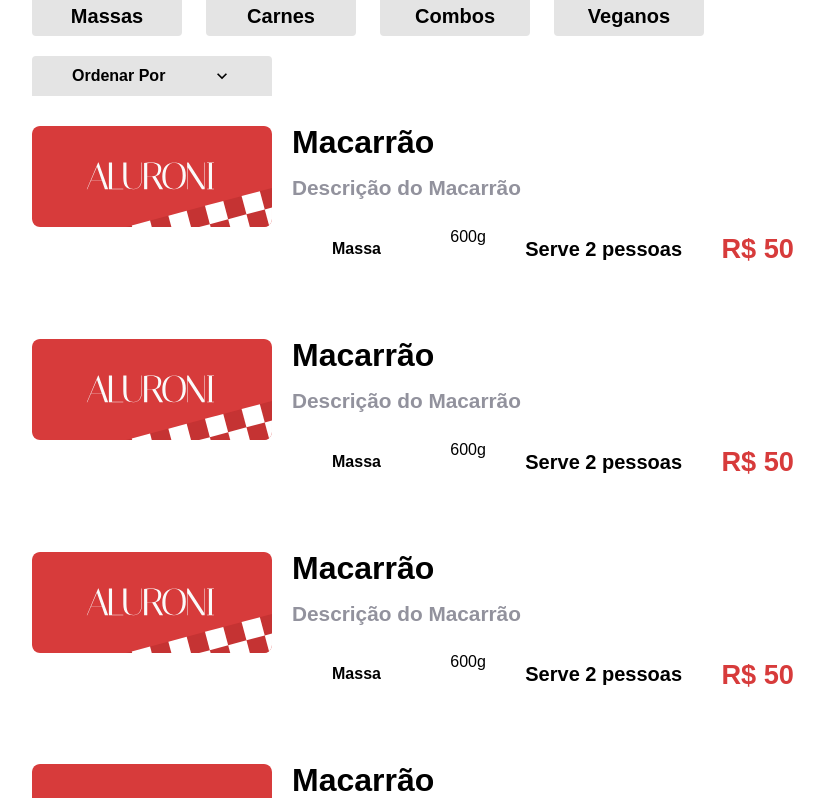
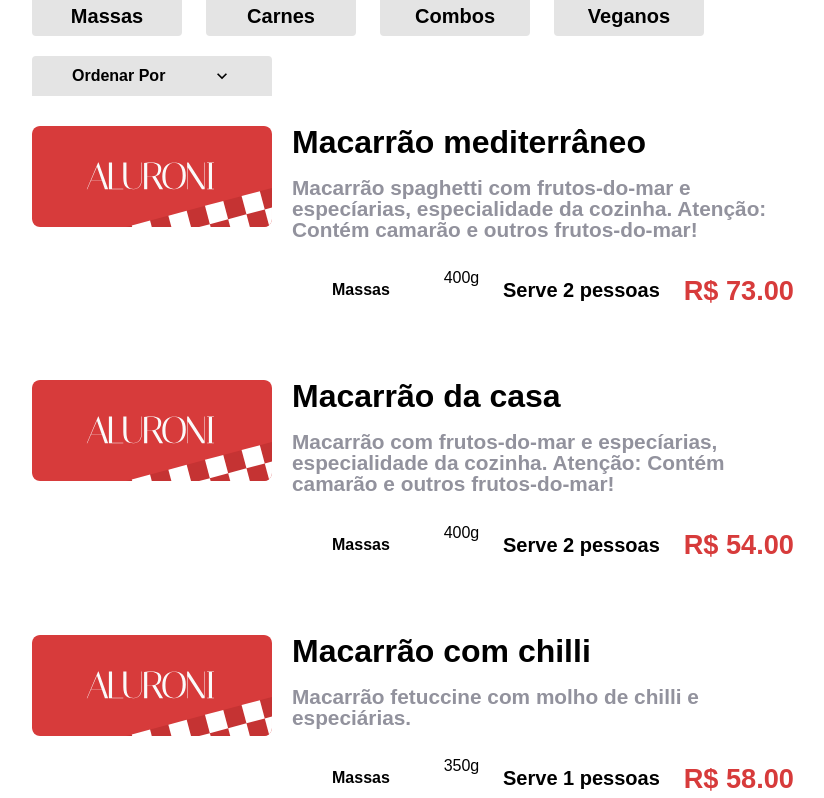
Before and after one commit to Matheus1415/Cardapio-online, a React (Create React App) app: page /cardapio in a window 1280 px wide. Shown: the part 601-1399 px from the top of the page, without its empty margins (168-992 px from the left). Built offline with nearby package versions, Linux system fonts and the light colour scheme; a web font is replaced by a local one.

Commit message:
desestruturando o array

```diff
--- a/src/pages/Cardapio/Itens/item/index.tsx
+++ b/src/pages/Cardapio/Itens/item/index.tsx
@@ -5,29 +5,24 @@
 type Props = typeof cardapio[0]
 
 export const Item = (props: Props) => {
+
+    const {title, description, category, size, serving, price} = props
+
     return(
         <div className={styles.item}>
             <div className={styles.item__imagem}>
-                <img src={logo} alt="imagens" />
+                <img src={logo} alt={title} />
             </div>
             <div className={styles.item__descricao}>
                 <div className={styles.item__titulo}>
-                    <h2>Macarrão</h2>
-                    <p>Descrição do Macarrão</p>
+                    <h2>{title}</h2>
+                    <p>{description}</p>
                 </div>
                 <div className={styles.item__tags}>
-                    <div className={styles.item__tipo}>
-                        Massa
-                    </div>
-                    <div className={styles.item__procao}>
-                        600g
-                    </div>
-                    <div className={styles.item__qtdpessoas}>
-                        Serve 2 pessoas
-                    </div>
-                    <div className={styles.item__valor}>
-                        R$ 50
-                    </div>
+                    <div className={styles.item__tipo}>{category.label}</div>
+                    <div className={styles.item__procao}>{size}g</div>
+                    <div className={styles.item__qtdpessoas}>Serve {serving} pessoas</div>
+                    <div className={styles.item__valor}>R$ {price.toFixed(2)}</div>
                 </div>
             </div>
         </div>
```
